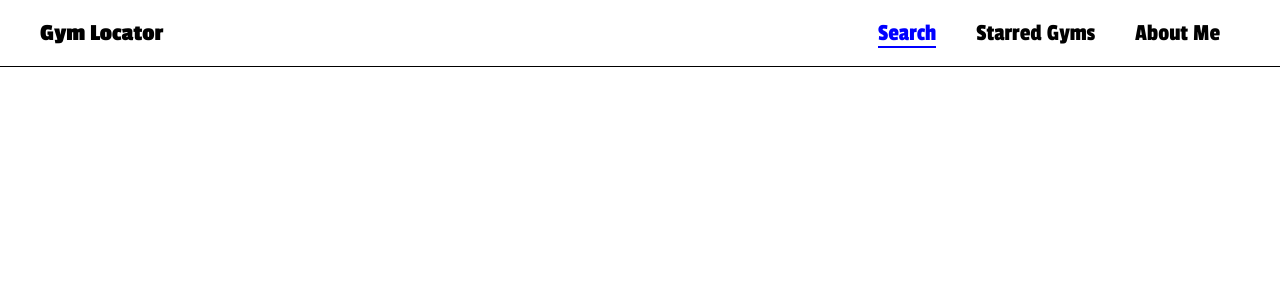
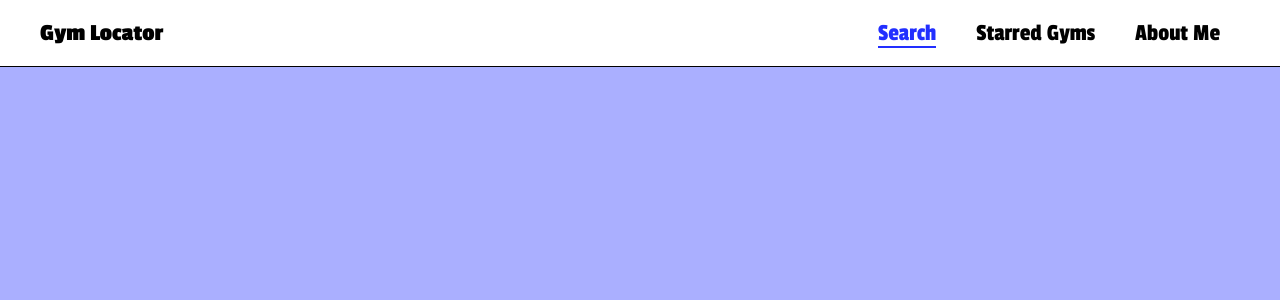
Before and after one commit to Jschles1/gym-locator, a React (Create React App) app: page / in a window 1280 px wide. In both pictures the pointer is over the button "Search". Shown: the top 300 px of the page. Built offline with nearby package versions, Linux system fonts and the light colour scheme.

Commit message:
Changed background-colors

```diff
--- a/src/components/Navbar.css
+++ b/src/components/Navbar.css
@@ -1,5 +1,6 @@
 .navbar.navbar-default {
   border-bottom: 1px solid black;
+  background-color: white;
 }
 
 .main-header {
@@ -33,6 +34,6 @@
 
 .links li a:hover,
 .links li a:active {
-  color: blue;
-  border-bottom: 2px solid blue;
+  color: #222fff;
+  border-bottom: 2px solid #222fff;
 }
--- a/src/index.css
+++ b/src/index.css
@@ -2,4 +2,5 @@ body {
   margin: 0;
   padding: 0;
   font-family: 'Passion One', cursive;
+  background-color: #aaafff;
 }
```
